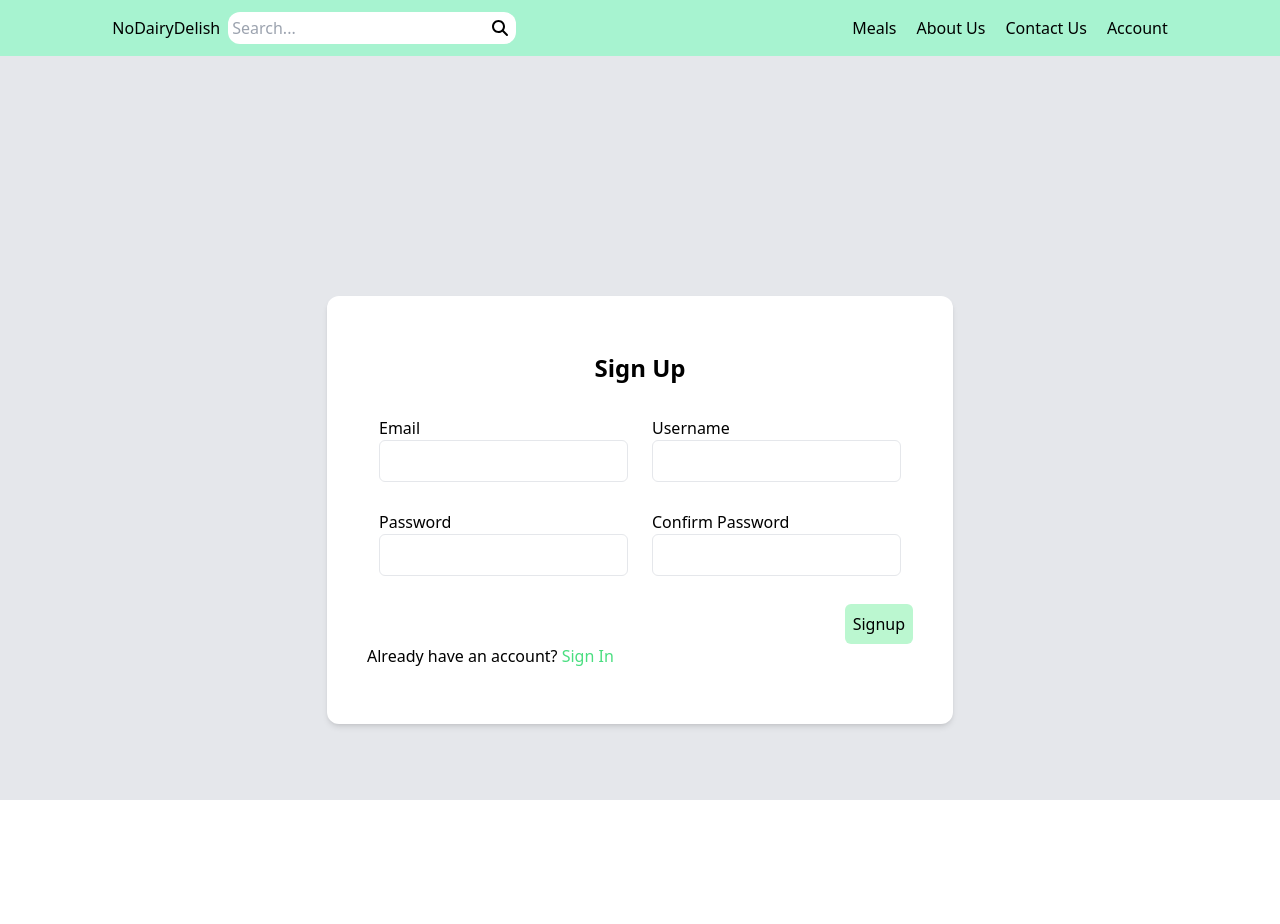
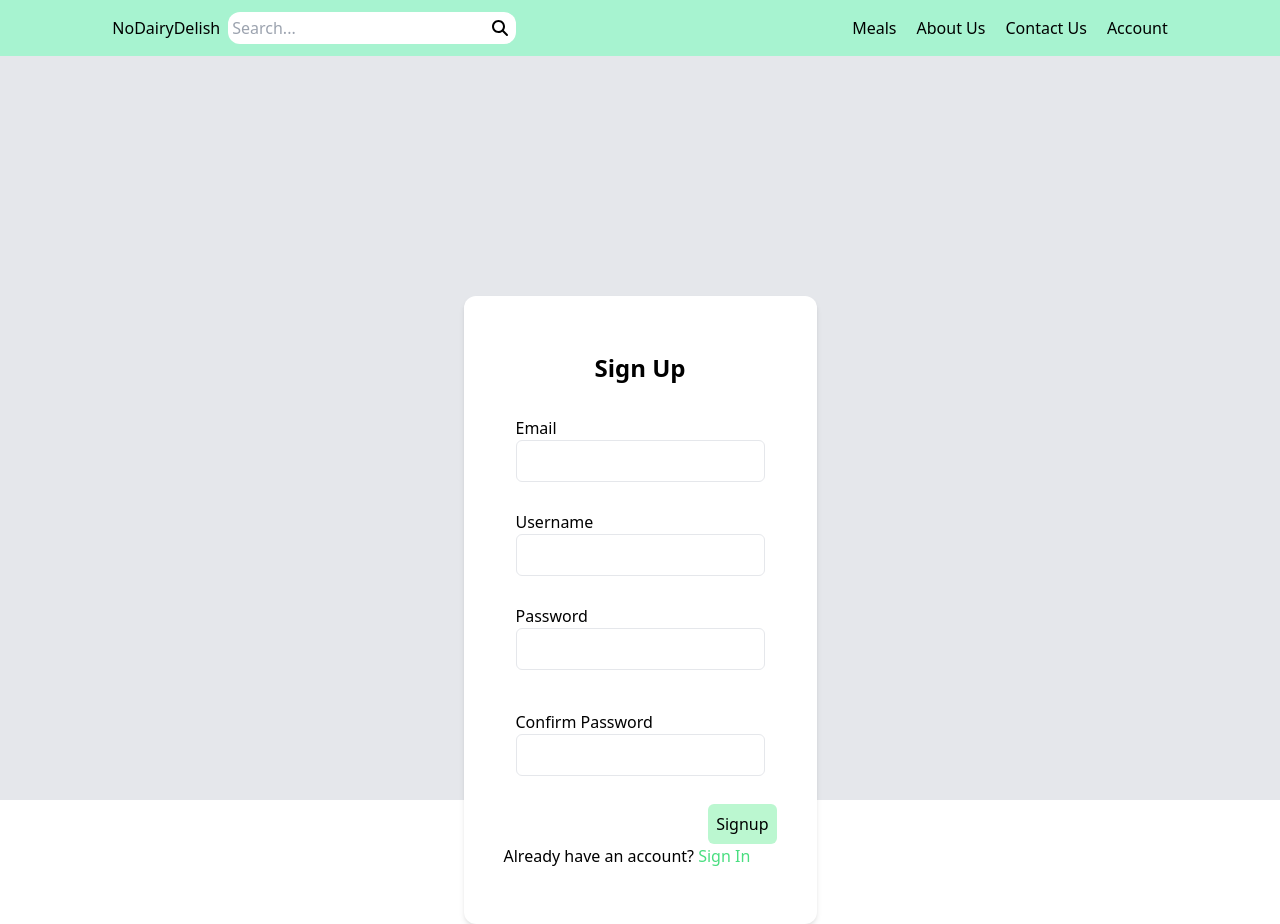
Before and after one commit to kimbencinas/no-dairy-delish, a React (Create React App) app: page /signup in a window 1280 px wide. Before the commit the page ends 800 px from the top, so only its background shows below. Built offline with nearby package versions, Linux system fonts and the light colour scheme.

Commit message:
Remove flex from signup page

```diff
--- a/src/Pages/Signup.jsx
+++ b/src/Pages/Signup.jsx
@@ -38,7 +38,7 @@ function Signup() {
         <div className="bg-white p-4 rounded-xl shadow-md mt-60 px-10 py-14">
             <h2 className="text-center text-2xl font-semibold mb-5">Sign Up</h2>
             <form onSubmit={formik.handleSubmit}>
-                <div className="flex">
+                <div className="">
                     <div className="mb-1 p-3">
                         <label className="text-black block">
                             Email
@@ -66,7 +66,7 @@ function Signup() {
                         />
                     </div>
                 </div>
-                <div className="flex">
+                <div className="">
                     <div className="mb-4 p-3">
                         <label className="text-black block">
                                 Password
```
